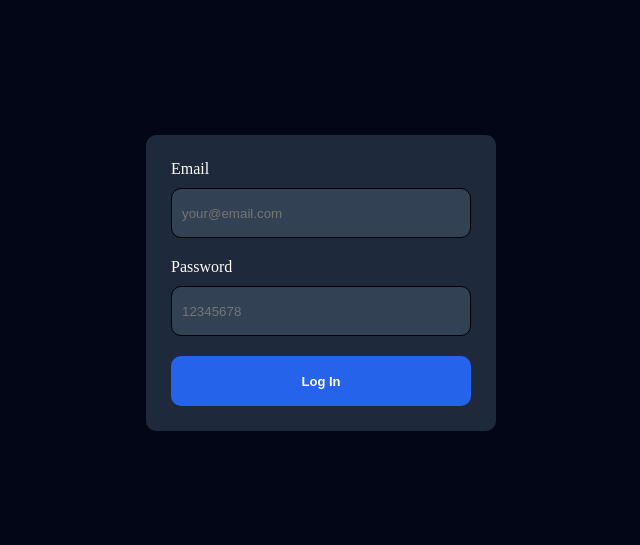
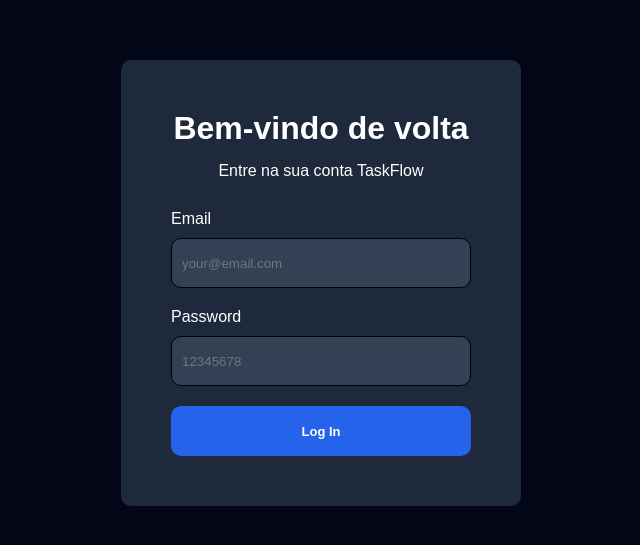
Before and after one commit to VitorFranciscoDev/taskflow-web, a Vue app: page /login in a window 1280 px wide. Shown: the part 117-662 px from the top of the page, without its empty margins (319-959 px from the left). Built offline with nearby package versions, Linux system fonts and the light colour scheme; the HTML template or start-up script is replaced by a standard one.

Commit message:
feature(): login screen title added

```diff
--- a/src/App.vue
+++ b/src/App.vue
@@ -11,6 +11,7 @@
     margin: 0;
     padding: 0;
     box-sizing: border-box;
+    font-family: Arial, Helvetica, sans-serif;
   }
 
   html, body, #app {
--- a/src/infrastructure/presentation/auth/screens/LoginScreen.vue
+++ b/src/infrastructure/presentation/auth/screens/LoginScreen.vue
@@ -15,6 +15,10 @@
 <template>
     <div class="background">
         <form @submit="handleSubmit" class="form">
+            <h1 class="title">Bem-vindo de volta</h1>
+
+            <p class="subtitle">Entre na sua conta TaskFlow</p>
+
             <TextField
                 v-model="email"
                 label="Email"
@@ -47,10 +51,19 @@
         top: 50%;
         left: 50%;
         transform: translate(-50%, -50%);
-        padding: 25px;
+        padding: 50px;
         border-radius: 10px;
         display: flex;
         flex-direction: column;
         align-items: center;
     }
+
+    .title {
+        color: white;
+    }
+
+    .subtitle {
+        color: white;
+        margin: 15px 15px 30px 15px;
+    }
 </style>
```
Also changed, not shown: src/infrastructure/presentation/auth/components/NavigateButton.vue (added, +11 -0 lines).
